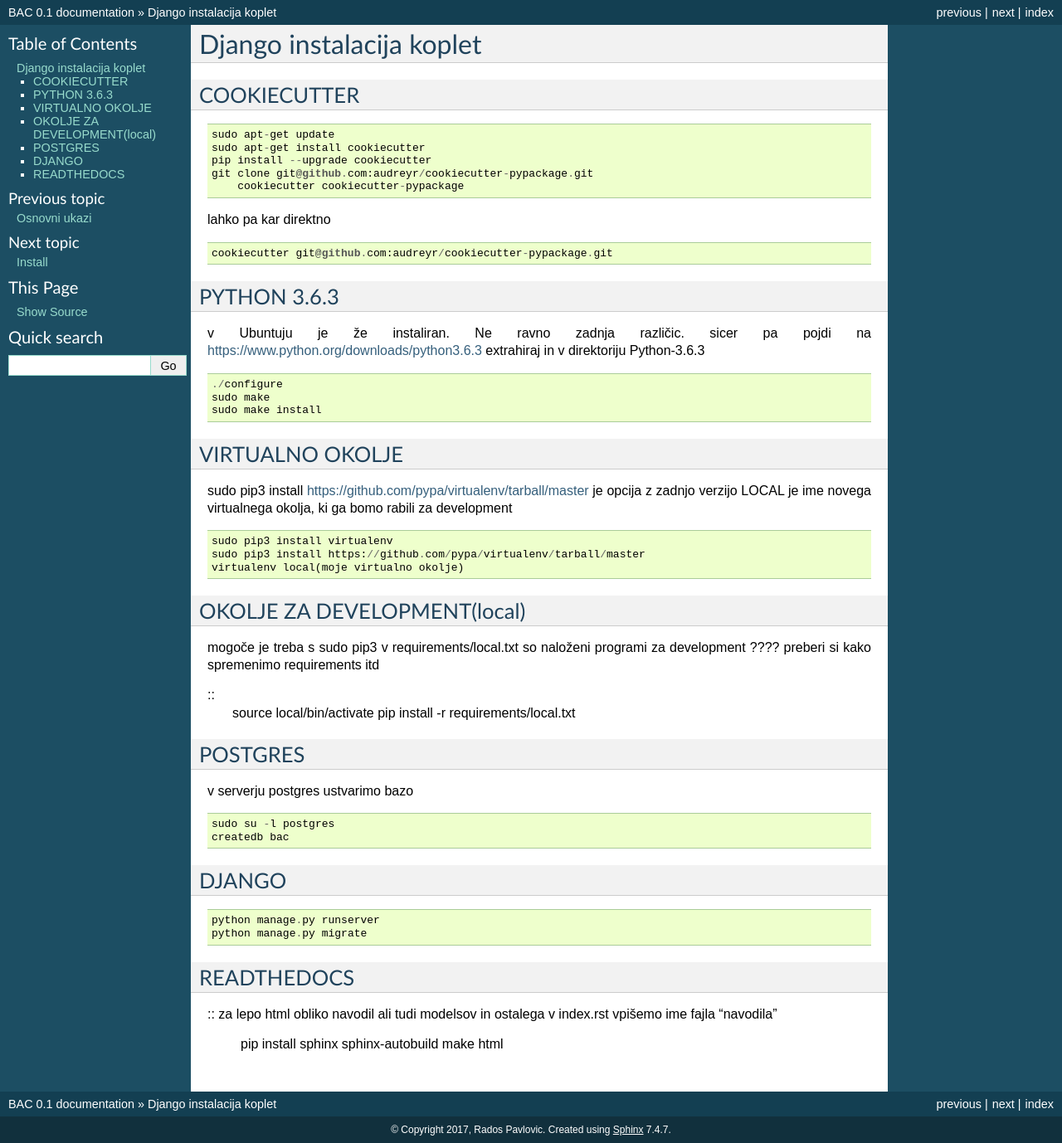
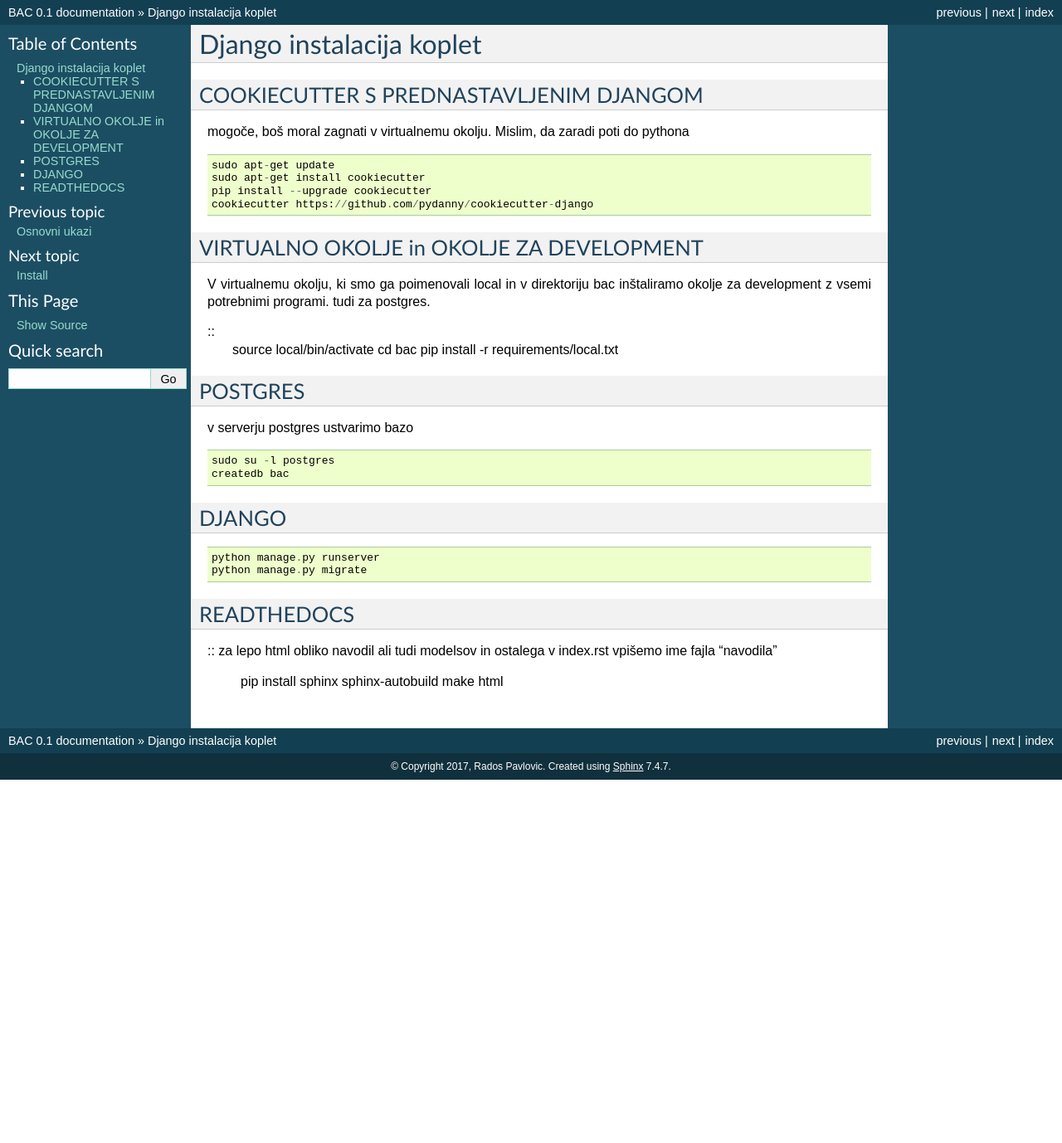
Before and after one commit to pavlovicr/bac, a Sphinx documentation site: the page built from docs/bac_instalacija.rst, in a window 1280 px wide. Shown: the whole page at 83% size. Built offline with Sphinx 7.4.7, drawn with Linux system fonts in a browser that asks for light colours; pages that are not in the unit, such as notebooks, are missing from menus; after the commit the page ends 940 px from its top, so only the background shows below that.

Commit message:
popravek

```diff
--- a/docs/bac_instalacija.rst
+++ b/docs/bac_instalacija.rst
@@ -1,55 +1,24 @@
 Django instalacija koplet
 =========================
 
-
-
-COOKIECUTTER
-^^^^^^^^^^^^
+COOKIECUTTER S PREDNASTAVLJENIM DJANGOM
+^^^^^^^^^^^^^^^^^^^^^^^^^^^^^^^^^^^^^^^
+mogoče, boš moral zagnati v virtualnemu okolju.
+Mislim, da zaradi poti do pythona
 ::
 
     sudo apt-get update
     sudo apt-get install cookiecutter
     pip install --upgrade cookiecutter
-    git clone git@github.com:audreyr/cookiecutter-pypackage.git
-	cookiecutter cookiecutter-pypackage
+    cookiecutter https://github.com/pydanny/cookiecutter-django
 
-lahko pa kar direktno
-::
-
-	cookiecutter git@github.com:audreyr/cookiecutter-pypackage.git
-
-
-PYTHON 3.6.3
-^^^^^^^^^^^^
-v Ubuntuju je že instaliran. Ne ravno zadnja različic.
-sicer pa pojdi na https://www.python.org/downloads/python3.6.3
-extrahiraj in v direktoriju Python-3.6.3
-::
-
-    ./configure
-    sudo make
-    sudo make install
-
-VIRTUALNO OKOLJE
+VIRTUALNO OKOLJE in OKOLJE ZA DEVELOPMENT
 ^^^^^^^^^^^^^^^^
-
-sudo pip3 install https://github.com/pypa/virtualenv/tarball/master je opcija z zadnjo verzijo
-LOCAL je ime novega virtualnega okolja, ki ga bomo rabili za development
-::
-
-    sudo pip3 install virtualenv
-    sudo pip3 install https://github.com/pypa/virtualenv/tarball/master
-    virtualenv local(moje virtualno okolje)
-
-OKOLJE ZA DEVELOPMENT(local)
-^^^^^^^^^^^^^^^^^^^^^
-
-mogoče je treba s sudo pip3
-v requirements/local.txt so naloženi programi za development
-???? preberi si kako spremenimo requirements itd
+V virtualnemu okolju, ki smo ga poimenovali local in v direktoriju bac inštaliramo okolje za development z vsemi potrebnimi programi. tudi za postgres.
 
 ::
 	source local/bin/activate
+	cd bac
 	pip install -r requirements/local.txt
 
 POSTGRES
@@ -67,6 +36,7 @@
     python manage.py runserver
     python manage.py migrate
 
+
 READTHEDOCS
 ^^^^^^^^^^^
 ::
```
